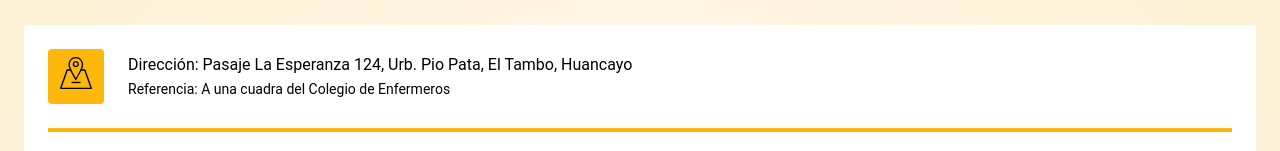
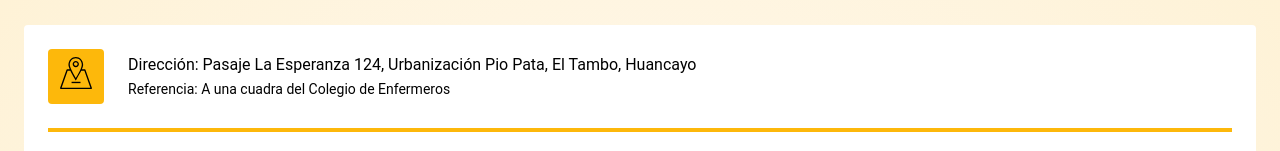
Before and after one commit to raffo1234/esperanza124, a Next.js app: page /sections/Address in a window 1280 px wide. Shown: the part 199-350 px from the top of the page. Built offline with nearby package versions, Linux system fonts and the light colour scheme.

Commit message:
feat: improve address description

```diff
--- a/pages/index.js
+++ b/pages/index.js
@@ -28,7 +28,7 @@ export default function Home() {
       />
       <div className="text-sm lg:text-base">
         <Head>
-          <title>Esperanza 124</title>
+          <title>Esperanza 124 Depas</title>
           <meta name="description" content="Esperanza 124" />
         </Head>
         <Header />
--- a/pages/sections/Address.js
+++ b/pages/sections/Address.js
@@ -37,8 +37,8 @@ export default function Address() {
               <Image alt="" width="32" height="32" src={location} />
             </div>
             <p>
-              Dirección: Pasaje La Esperanza 124, Urb. Pio Pata, El Tambo,
-              Huancayo <br />
+              Dirección: Pasaje La Esperanza 124, Urbanización Pio Pata, El
+              Tambo, Huancayo <br />
               <span className="text-sm">
                 Referencia: A una cuadra del Colegio de Enfermeros
               </span>
```
